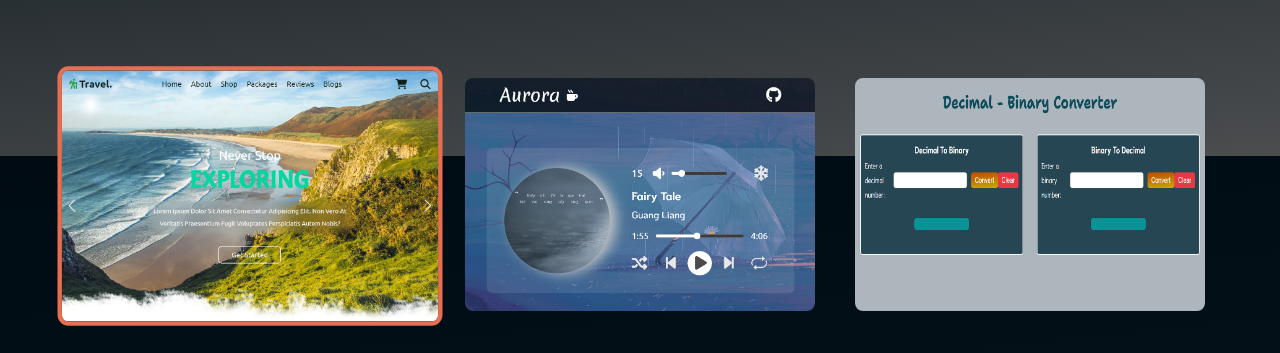
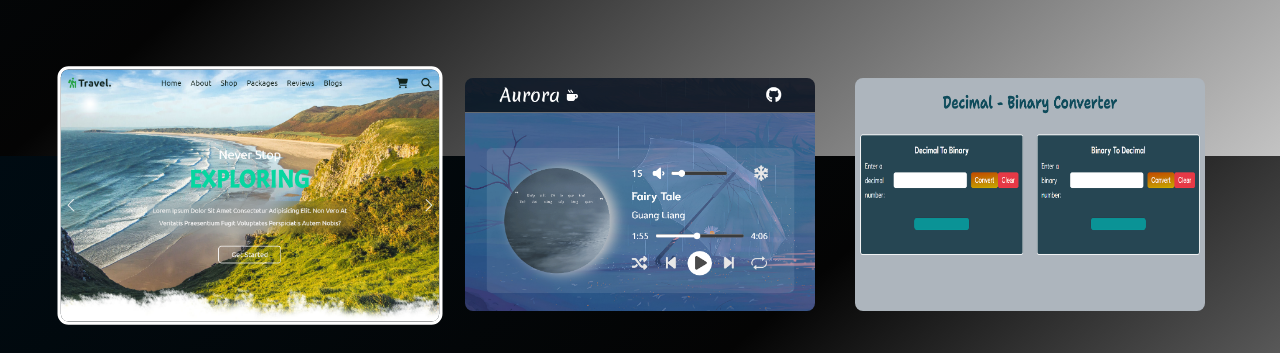
Before and after one commit to EntropyAurr/portfolio-react, a React (Vite) app: page / in a window 1280 px wide. In both pictures the pointer is over the picture 250 px from the left and 1638 px from the top of the page. Shown: the part 1444-1797 px from the top of the page. Built offline with nearby package versions, Linux system fonts and the light colour scheme; grey boxes are pictures that could not be loaded.

Commit message:
change background color

```diff
--- a/src/components/MyWorks/MyWorks.css
+++ b/src/components/MyWorks/MyWorks.css
@@ -35,7 +35,7 @@
 }
 .myworks-container img:hover {
   transform: scale(1.1);
-  border: 4px solid #e76f51;
+  border: 3px solid #fff;
   border-radius: 10px;
   transition: 0.3s;
 }
--- a/src/index.css
+++ b/src/index.css
@@ -12,7 +12,7 @@ html {
 
 body {
   /* background: #000b12; */
-  background-image: linear-gradient(174deg, rgba(0, 11, 18, 1) 0%, rgba(3, 16, 24, 1) 35%, rgba(75, 77, 79, 1) 100%);
+  background-image: linear-gradient(140deg, rgba(0, 11, 18, 1) 0%, rgba(4, 4, 4, 1) 43%, rgba(106, 106, 106, 1) 73%, rgba(195, 195, 195, 1) 100%);
   background-repeat: no-repeat;
   background-attachment: fixed;
   color: #fff;
```
